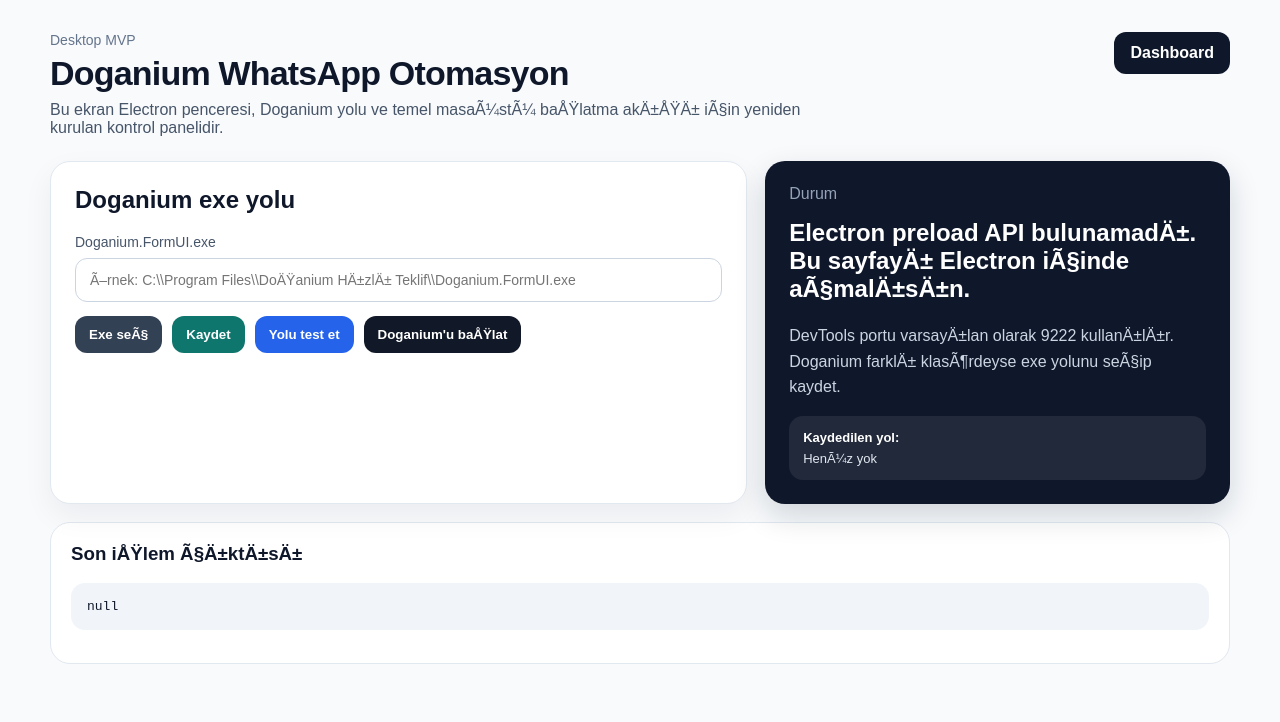
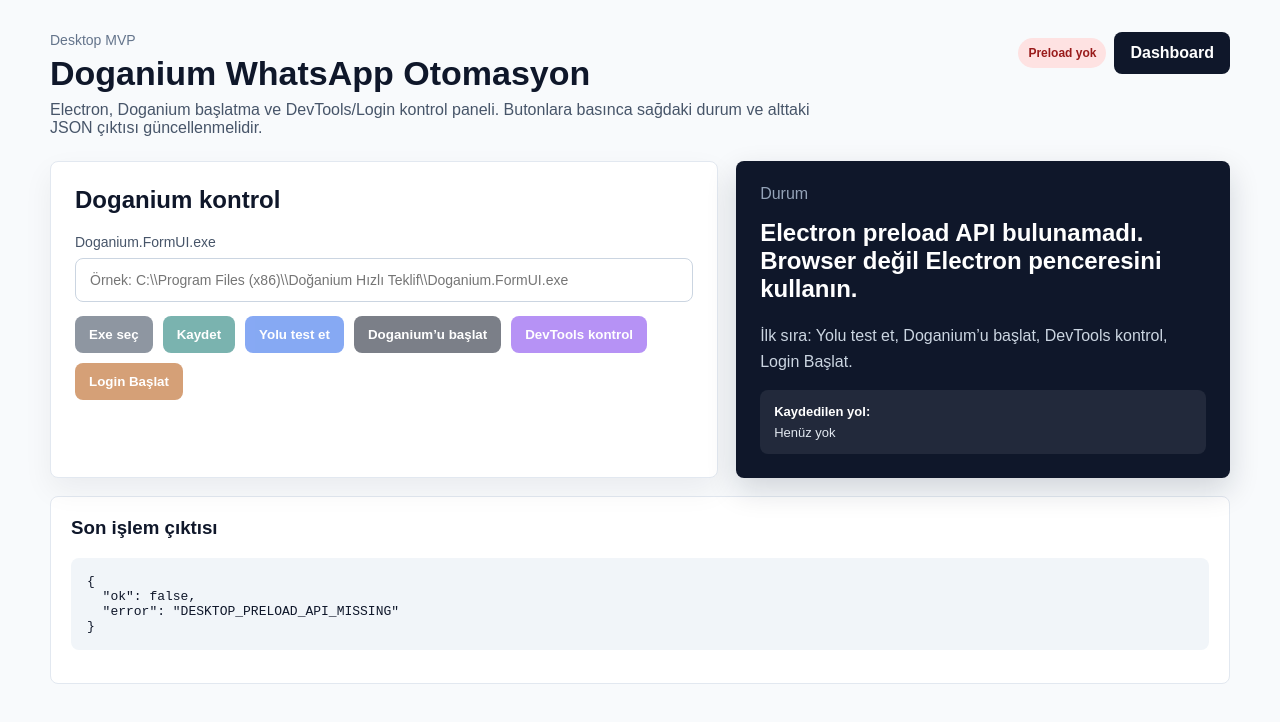
Before and after one commit to emirhanates1814-ux/doganium-whatsapp-mvp, a Next.js app: page /desktop in a window 1280 px wide. Shown: the top 722 px of the page. Built offline with nearby package versions, Linux system fonts and the light colour scheme.

Commit message:
Fix Electron preload IPC and Doganium DevTools flow

```diff
--- a/app/desktop/DesktopClientPage.tsx
+++ b/app/desktop/DesktopClientPage.tsx
@@ -1,6 +1,7 @@
 "use client";
 
 import { useEffect, useState } from "react";
+import type { CSSProperties } from "react";
 
 interface DesktopSettings {
   doganiumExePath?: string;
@@ -13,18 +14,18 @@
   ok: boolean;
   data?: T;
   error?: string;
-  path?: string;
-  pid?: number;
-  args?: string[];
-  cancelled?: boolean;
+  details?: string;
 }
 
 interface DesktopApi {
+  ping: () => Promise<DesktopResult>;
   readSettings: () => Promise<DesktopResult<DesktopSettings>>;
   writeSettings: (settings: DesktopSettings) => Promise<DesktopResult<DesktopSettings>>;
   selectDoganiumExe: () => Promise<DesktopResult<{ exePath: string; settings: DesktopSettings }>>;
   testDoganiumPath: (exePath?: string) => Promise<DesktopResult>;
   startDoganium: (exePath?: string) => Promise<DesktopResult>;
+  checkDevTools: () => Promise<DesktopResult>;
+  startLogin: () => Promise<DesktopResult>;
 }
 
 declare global {
@@ -40,70 +41,104 @@
 export default function DesktopClientPage() {
   const [settings, setSettings] = useState<DesktopSettings>({});
   const [exePath, setExePath] = useState("");
-  const [status, setStatus] = useState("HazÄ±r");
+  const [status, setStatus] = useState("Hazır");
   const [lastResult, setLastResult] = useState<unknown>(null);
+  const [busy, setBusy] = useState(false);
+  const [mounted, setMounted] = useState(false);
+  const [hasDesktopApi, setHasDesktopApi] = useState(false);
 
-  async function loadSettings() {
-    if (!window.desktopApi) {
-      setStatus("Electron preload API bulunamadÄ±. Bu sayfayÄ± Electron iÃ§inde aÃ§malÄ±sÄ±n.");
+  async function runAction<T>(label: string, action: (api: DesktopApi) => Promise<DesktopResult<T>>, onSuccess?: (result: DesktopResult<T>) => void) {
+    const api = window.desktopApi;
+
+    if (!api) {
+      const result = { ok: false, error: "DESKTOP_PRELOAD_API_MISSING", details: "window.desktopApi bulunamadı." };
+      setLastResult(result);
+      setStatus("Electron preload API bulunamadı. Bu sayfayı Electron içinde açın.");
       return;
     }
 
-    const result = await window.desktopApi.readSettings();
+    setBusy(true);
+    setStatus(`${label} çalışıyor...`);
+
+    try {
+      const result = await action(api);
       setLastResult(result);
-    if (result.ok && result.data) {
-      setSettings(result.data);
-      setExePath(result.data.doganiumExePath || "");
-      setStatus("Ayarlar yÃ¼klendi");
+
+      if (result.ok) {
+        setStatus(`${label} başarılı`);
+        onSuccess?.(result);
       } else {
-      setStatus(result.error || "Ayarlar okunamadÄ±");
+        setStatus(`${label} hatası: ${result.error || "Bilinmeyen hata"}`);
+      }
+    } catch (error) {
+      const result = { ok: false, error: error instanceof Error ? error.message : String(error) };
+      setLastResult(result);
+      setStatus(`${label} exception verdi`);
+    } finally {
+      setBusy(false);
     }
   }
 
+  async function loadSettings() {
+    await runAction("Ayarları yükle", (api) => api.readSettings(), (result) => {
+      if (result.data) {
+        setSettings(result.data);
+        setExePath(result.data.doganiumExePath || "");
+      }
+    });
+  }
+
   useEffect(() => {
+    const available = typeof window !== "undefined" && !!window.desktopApi;
+    setMounted(true);
+    setHasDesktopApi(available);
+
+    if (!available) {
+      setStatus("Electron preload API bulunamadı. Browser değil Electron penceresini kullanın.");
+      setLastResult({ ok: false, error: "DESKTOP_PRELOAD_API_MISSING" });
+      return;
+    }
+
+    void runAction("IPC ping", (api) => api.ping());
     void loadSettings();
+    // eslint-disable-next-line react-hooks/exhaustive-deps
   }, []);
 
   async function saveSettings() {
-    if (!window.desktopApi) return;
-    const result = await window.desktopApi.writeSettings({ doganiumExePath: exePath, devtoolsPort: 9222 });
-    setLastResult(result);
-    if (result.ok && result.data) {
-      setSettings(result.data);
-      setStatus("Ayarlar kaydedildi");
-    } else {
-      setStatus(result.error || "Ayarlar kaydedilemedi");
-    }
+    await runAction("Ayarları kaydet", (api) => api.writeSettings({ doganiumExePath: exePath, devtoolsPort: 9222 }), (result) => {
+      if (result.data) setSettings(result.data);
+    });
   }
 
   async function selectExe() {
-    if (!window.desktopApi) return;
-    const result = await window.desktopApi.selectDoganiumExe();
-    setLastResult(result);
-    if (result.ok && result.data) {
+    await runAction("Exe seç", (api) => api.selectDoganiumExe(), (result) => {
+      if (result.data) {
         setExePath(result.data.exePath);
         setSettings(result.data.settings);
-      setStatus("Doganium exe yolu seÃ§ildi");
-    } else if (result.cancelled) {
-      setStatus("SeÃ§im iptal edildi");
-    } else {
-      setStatus(result.error || "Exe seÃ§ilemedi");
       }
+    });
   }
 
   async function testPath() {
-    if (!window.desktopApi) return;
-    const result = await window.desktopApi.testDoganiumPath(exePath);
-    setLastResult(result);
-    setStatus(result.ok ? "Doganium yolu geÃ§erli" : `Yol hatasÄ±: ${result.error || "Bilinmeyen hata"}`);
+    await runAction("Yolu test et", (api) => api.testDoganiumPath(exePath));
   }
 
   async function startDoganium() {
-    if (!window.desktopApi) return;
-    const result = await window.desktopApi.startDoganium(exePath);
-    setLastResult(result);
-    setStatus(result.ok ? `Doganium baÅŸlatÄ±ldÄ±. PID: ${result.pid || "-"}` : `BaÅŸlatma hatasÄ±: ${result.error || "Bilinmeyen hata"}`);
+    await runAction("Doganium’u başlat", (api) => api.startDoganium(exePath));
   }
+
+  async function checkDevTools() {
+    await runAction("DevTools kontrol", (api) => api.checkDevTools());
+  }
+
+  async function startLogin() {
+    await runAction("Login Başlat", (api) => api.startLogin());
+  }
+
+  const actionsDisabled = !mounted || !hasDesktopApi || busy;
+  const preloadBadgeText = !mounted ? "Preload kontrol ediliyor" : hasDesktopApi ? "Preload aktif" : "Preload yok";
+  const preloadBadgeBackground = !mounted ? "#e2e8f0" : hasDesktopApi ? "#dcfce7" : "#fee2e2";
+  const preloadBadgeColor = !mounted ? "#334155" : hasDesktopApi ? "#166534" : "#991b1b";
 
   return (
     <main style={{ minHeight: "100vh", background: "#f8fafc", color: "#0f172a", padding: 32, fontFamily: "Arial, sans-serif" }}>
@@ -111,50 +146,57 @@
         <div style={{ display: "flex", justifyContent: "space-between", gap: 16, alignItems: "flex-start", marginBottom: 24 }}>
           <div>
             <p style={{ margin: 0, color: "#64748b", fontSize: 14 }}>Desktop MVP</p>
-            <h1 style={{ margin: "6px 0 8px", fontSize: 34, letterSpacing: -0.8 }}>Doganium WhatsApp Otomasyon</h1>
-            <p style={{ margin: 0, color: "#475569", maxWidth: 760 }}>
-              Bu ekran Electron penceresi, Doganium yolu ve temel masaÃ¼stÃ¼ baÅŸlatma akÄ±ÅŸÄ± iÃ§in yeniden kurulan kontrol panelidir.
+            <h1 style={{ margin: "6px 0 8px", fontSize: 34 }}>Doganium WhatsApp Otomasyon</h1>
+            <p style={{ margin: 0, color: "#475569", maxWidth: 780 }}>
+              Electron, Doganium başlatma ve DevTools/Login kontrol paneli. Butonlara basınca sağdaki durum ve alttaki JSON çıktısı güncellenmelidir.
             </p>
           </div>
-          <a href="/dashboard" style={{ padding: "12px 16px", borderRadius: 12, background: "#0f172a", color: "white", textDecoration: "none", fontWeight: 700 }}>
+          <div style={{ display: "flex", gap: 8, alignItems: "center" }}>
+            <span style={{ ...pillStyle, background: preloadBadgeBackground, color: preloadBadgeColor }}>
+              {preloadBadgeText}
+            </span>
+            <a href="/dashboard" style={{ padding: "12px 16px", borderRadius: 8, background: "#0f172a", color: "white", textDecoration: "none", fontWeight: 700 }}>
               Dashboard
             </a>
           </div>
+        </div>
 
-        <div style={{ display: "grid", gridTemplateColumns: "1.2fr 0.8fr", gap: 18 }}>
-          <div style={{ background: "white", border: "1px solid #e2e8f0", borderRadius: 20, padding: 24, boxShadow: "0 12px 30px rgba(15,23,42,0.06)" }}>
-            <h2 style={{ marginTop: 0 }}>Doganium exe yolu</h2>
+        <div style={{ display: "grid", gridTemplateColumns: "minmax(0, 1.15fr) minmax(320px, 0.85fr)", gap: 18 }}>
+          <div style={cardStyle}>
+            <h2 style={{ marginTop: 0 }}>Doganium kontrol</h2>
             <label style={{ display: "block", color: "#475569", fontSize: 14, marginBottom: 8 }}>Doganium.FormUI.exe</label>
             <input
               value={exePath}
               onChange={(event) => setExePath(event.target.value)}
-              placeholder="Ã–rnek: C:\\Program Files\\DoÄŸanium HÄ±zlÄ± Teklif\\Doganium.FormUI.exe"
-              style={{ width: "100%", boxSizing: "border-box", padding: "13px 14px", borderRadius: 12, border: "1px solid #cbd5e1", fontSize: 14 }}
+              placeholder="Örnek: C:\\Program Files (x86)\\Doğanium Hızlı Teklif\\Doganium.FormUI.exe"
+              style={{ width: "100%", boxSizing: "border-box", padding: "13px 14px", borderRadius: 8, border: "1px solid #cbd5e1", fontSize: 14 }}
             />
             <div style={{ display: "flex", gap: 10, flexWrap: "wrap", marginTop: 14 }}>
-              <button onClick={selectExe} style={buttonStyle("#334155", "white")}>Exe seÃ§</button>
-              <button onClick={saveSettings} style={buttonStyle("#0f766e", "white")}>Kaydet</button>
-              <button onClick={testPath} style={buttonStyle("#2563eb", "white")}>Yolu test et</button>
-              <button onClick={startDoganium} style={buttonStyle("#111827", "white")}>Doganium'u baÅŸlat</button>
+              <button disabled={actionsDisabled} onClick={selectExe} style={buttonStyle("#334155", "white", actionsDisabled)}>Exe seç</button>
+              <button disabled={actionsDisabled} onClick={saveSettings} style={buttonStyle("#0f766e", "white", actionsDisabled)}>Kaydet</button>
+              <button disabled={actionsDisabled} onClick={testPath} style={buttonStyle("#2563eb", "white", actionsDisabled)}>Yolu test et</button>
+              <button disabled={actionsDisabled} onClick={startDoganium} style={buttonStyle("#111827", "white", actionsDisabled)}>Doganium’u başlat</button>
+              <button disabled={actionsDisabled} onClick={checkDevTools} style={buttonStyle("#7c3aed", "white", actionsDisabled)}>DevTools kontrol</button>
+              <button disabled={actionsDisabled} onClick={startLogin} style={buttonStyle("#b45309", "white", actionsDisabled)}>Login Başlat</button>
             </div>
           </div>
 
-          <div style={{ background: "#0f172a", color: "white", borderRadius: 20, padding: 24, boxShadow: "0 12px 30px rgba(15,23,42,0.16)" }}>
+          <div style={{ background: "#0f172a", color: "white", borderRadius: 8, padding: 24, boxShadow: "0 12px 30px rgba(15,23,42,0.16)" }}>
             <p style={{ color: "#94a3b8", marginTop: 0 }}>Durum</p>
             <h2 style={{ marginTop: 0 }}>{status}</h2>
             <p style={{ color: "#cbd5e1", lineHeight: 1.6 }}>
-              DevTools portu varsayÄ±lan olarak 9222 kullanÄ±lÄ±r. Doganium farklÄ± klasÃ¶rdeyse exe yolunu seÃ§ip kaydet.
+              İlk sıra: Yolu test et, Doganium’u başlat, DevTools kontrol, Login Başlat.
             </p>
-            <div style={{ background: "rgba(255,255,255,0.08)", borderRadius: 14, padding: 14, fontSize: 13 }}>
+            <div style={{ background: "rgba(255,255,255,0.08)", borderRadius: 8, padding: 14, fontSize: 13 }}>
               <div><strong>Kaydedilen yol:</strong></div>
-              <div style={{ wordBreak: "break-all", color: "#e2e8f0", marginTop: 6 }}>{settings.doganiumExePath || "HenÃ¼z yok"}</div>
+              <div style={{ wordBreak: "break-all", color: "#e2e8f0", marginTop: 6 }}>{settings.doganiumExePath || "Henüz yok"}</div>
             </div>
           </div>
         </div>
 
-        <div style={{ marginTop: 18, background: "white", border: "1px solid #e2e8f0", borderRadius: 20, padding: 20 }}>
-          <h3 style={{ marginTop: 0 }}>Son iÅŸlem Ã§Ä±ktÄ±sÄ±</h3>
-          <pre style={{ whiteSpace: "pre-wrap", wordBreak: "break-word", background: "#f1f5f9", borderRadius: 14, padding: 16, overflow: "auto", maxHeight: 320 }}>
+        <div style={{ marginTop: 18, background: "white", border: "1px solid #e2e8f0", borderRadius: 8, padding: 20 }}>
+          <h3 style={{ marginTop: 0 }}>Son işlem çıktısı</h3>
+          <pre style={{ whiteSpace: "pre-wrap", wordBreak: "break-word", background: "#f1f5f9", borderRadius: 8, padding: 16, overflow: "auto", maxHeight: 420 }}>
             {formatJson(lastResult)}
           </pre>
         </div>
@@ -163,14 +205,30 @@
   );
 }
 
-function buttonStyle(background: string, color: string): React.CSSProperties {
+const cardStyle: CSSProperties = {
+  background: "white",
+  border: "1px solid #e2e8f0",
+  borderRadius: 8,
+  padding: 24,
+  boxShadow: "0 12px 30px rgba(15,23,42,0.06)",
+};
+
+const pillStyle: CSSProperties = {
+  padding: "8px 10px",
+  borderRadius: 999,
+  fontSize: 12,
+  fontWeight: 800,
+};
+
+function buttonStyle(background: string, color: string, disabled: boolean): CSSProperties {
   return {
     border: 0,
-    borderRadius: 12,
+    borderRadius: 8,
     padding: "11px 14px",
     background,
     color,
     fontWeight: 700,
-    cursor: "pointer",
+    cursor: disabled ? "not-allowed" : "pointer",
+    opacity: disabled ? 0.55 : 1,
   };
 }
--- a/electron/main.js
+++ b/electron/main.js
@@ -2,14 +2,29 @@
 const path = require("node:path");
 const fs = require("node:fs");
 const { spawn } = require("node:child_process");
+const http = require("node:http");
 
 let mainWindow = null;
 
 const APP_TITLE = "Doganium WhatsApp Otomasyon";
-const DEV_URL = process.env.DESKTOP_URL || "http://127.0.0.1:3000/desktop";
+const DEV_URL = "http://127.0.0.1:3000/desktop";
+const DEVTOOLS_PORT = 9222;
+const DEVTOOLS_ARGS = [`--remote-debugging-port=${DEVTOOLS_PORT}`, "--remote-allow-origins=*"];
 
 function getProjectRoot() {
   return path.resolve(__dirname, "..");
+}
+
+function ok(data = null) {
+  return { ok: true, data };
+}
+
+function fail(error, details) {
+  return {
+    ok: false,
+    error,
+    ...(details === undefined ? {} : { details: typeof details === "string" ? details : JSON.stringify(details) }),
+  };
 }
 
 function getDesktopDir() {
@@ -22,25 +37,22 @@
   return path.join(getDesktopDir(), "settings.json");
 }
 
-function readSettings() {
-  const settingsPath = getSettingsPath();
-  if (!fs.existsSync(settingsPath)) {
+function defaultSettings() {
   return {
     doganiumExePath: "",
-      devtoolsPort: 9222,
-      devtoolsArgs: ["--remote-debugging-port=9222", "--remote-allow-origins=*"],
+    devtoolsPort: DEVTOOLS_PORT,
+    devtoolsArgs: DEVTOOLS_ARGS,
   };
 }
 
+function readSettings() {
+  const settingsPath = getSettingsPath();
+  if (!fs.existsSync(settingsPath)) return defaultSettings();
+
   try {
-    return JSON.parse(fs.readFileSync(settingsPath, "utf8"));
+    return { ...defaultSettings(), ...JSON.parse(fs.readFileSync(settingsPath, "utf8")) };
   } catch (error) {
-    return {
-      doganiumExePath: "",
-      devtoolsPort: 9222,
-      devtoolsArgs: ["--remote-debugging-port=9222", "--remote-allow-origins=*"],
-      settingsReadError: String(error && error.message ? error.message : error),
-    };
+    return { ...defaultSettings(), settingsReadError: String(error && error.message ? error.message : error) };
   }
 }
 
@@ -48,9 +60,13 @@
   const current = readSettings();
   const merged = {
     ...current,
-    ...nextSettings,
-    devtoolsPort: Number(nextSettings.devtoolsPort || current.devtoolsPort || 9222),
+    ...(nextSettings || {}),
+    devtoolsPort: Number((nextSettings && nextSettings.devtoolsPort) || current.devtoolsPort || 9222),
   };
+
+  if (!Array.isArray(merged.devtoolsArgs) || merged.devtoolsArgs.length === 0) {
+    merged.devtoolsArgs = DEVTOOLS_ARGS;
+  }
 
   fs.writeFileSync(getSettingsPath(), JSON.stringify(merged, null, 2), "utf8");
   return merged;
@@ -64,6 +80,11 @@
 }
 
 function createWindow() {
+  const preloadPath = path.join(__dirname, "preload.js");
+  const preloadExists = fs.existsSync(preloadPath);
+  console.log("[electron] preload path", preloadPath);
+  console.log("[electron] preload exists", preloadExists);
+
   mainWindow = new BrowserWindow({
     width: 1440,
     height: 920,
@@ -75,7 +96,7 @@
     backgroundColor: "#f8fafc",
     autoHideMenuBar: true,
     webPreferences: {
-      preload: path.join(__dirname, "preload.js"),
+      preload: preloadPath,
       contextIsolation: true,
       nodeIntegration: false,
       sandbox: false,
@@ -87,63 +108,176 @@
   mainWindow.webContents.on("did-fail-load", (_event, errorCode, errorDescription, validatedURL) => {
     console.error("Electron did-fail-load", { errorCode, errorDescription, validatedURL });
   });
+  mainWindow.webContents.on("render-process-gone", (_event, details) => {
+    console.error("Electron render-process-gone", details);
+  });
   mainWindow.on("closed", () => {
     mainWindow = null;
   });
 
+  if (process.env.NODE_ENV !== "production" && process.env.ELECTRON_OPEN_DEVTOOLS !== "0") {
+    mainWindow.webContents.openDevTools({ mode: "detach" });
+  }
+
   mainWindow.loadURL(DEV_URL);
 }
 
+function readJsonFromHttp(url, timeoutMs = 3000) {
+  return new Promise((resolve) => {
+    const request = http.get(url, { timeout: timeoutMs }, (response) => {
+      let body = "";
+      response.on("data", (chunk) => {
+        body += chunk.toString();
+      });
+      response.on("end", () => {
+        try {
+          resolve({ ok: response.statusCode >= 200 && response.statusCode < 300, statusCode: response.statusCode, data: JSON.parse(body) });
+        } catch (error) {
+          resolve({ ok: false, statusCode: response.statusCode, error: "JSON_PARSE_FAILED", raw: body });
+        }
+      });
+    });
+    request.on("timeout", () => {
+      request.destroy();
+      resolve({ ok: false, error: "TIMEOUT" });
+    });
+    request.on("error", (error) => {
+      resolve({ ok: false, error: error.message || String(error) });
+    });
+  });
+}
+
+function runPythonWorker(scriptName) {
+  return new Promise((resolve) => {
+    const root = getProjectRoot();
+    const workerDir = path.join(root, "worker");
+    const scriptPath = path.join(workerDir, scriptName);
+    const venvPython = path.join(workerDir, ".venv", "Scripts", "python.exe");
+    const pythonExe = fs.existsSync(venvPython) ? venvPython : "python";
+
+    if (!fs.existsSync(scriptPath)) {
+      resolve(fail("WORKER_SCRIPT_NOT_FOUND", scriptPath));
+      return;
+    }
+
+    const child = spawn(pythonExe, [scriptPath], {
+      cwd: workerDir,
+      windowsHide: true,
+      env: {
+        ...process.env,
+        DOGANIUM_DEVTOOLS_PORT: String(readSettings().devtoolsPort || 9222),
+        PYTHONIOENCODING: "utf-8",
+      },
+    });
+
+    let stdout = "";
+    let stderr = "";
+
+    child.stdout.on("data", (chunk) => {
+      stdout += chunk.toString("utf8");
+    });
+
+    child.stderr.on("data", (chunk) => {
+      stderr += chunk.toString("utf8");
+    });
+
+    child.on("error", (error) => {
+      resolve(fail("WORKER_SPAWN_FAILED", { message: error.message || String(error), pythonExe, scriptPath }));
+    });
+
+    child.on("close", (code) => {
+      const trimmed = stdout.trim();
+      try {
+        const parsed = JSON.parse(trimmed || "{}");
+        if (parsed && parsed.ok === false) {
+          resolve(fail(parsed.error || parsed.stage || "WORKER_SCRIPT_FAILED", { ...parsed, code, stderr: stderr.trim(), pythonExe, scriptPath }));
+          return;
+        }
+        resolve(ok({ ...parsed, code, stdout: trimmed, stderr: stderr.trim(), pythonExe, scriptPath }));
+      } catch (error) {
+        if (code === 0) {
+          resolve(ok({ code, stdout: trimmed, stderr: stderr.trim(), pythonExe, scriptPath }));
+        } else {
+          resolve(fail("WORKER_SCRIPT_FAILED", { code, stdout: trimmed, stderr: stderr.trim(), pythonExe, scriptPath, parseError: error.message || String(error) }));
+        }
+      }
+    });
+  });
+}
+
 function registerIpcHandlers() {
+  ipcMain.handle("desktop:ping", async () => {
+    return ok({ message: "desktop IPC aktif", time: new Date().toISOString() });
+  });
+
   ipcMain.handle("desktop:readSettings", async () => {
-    return { ok: true, data: readSettings() };
+    return ok(readSettings());
   });
 
   ipcMain.handle("desktop:writeSettings", async (_event, settings) => {
-    return { ok: true, data: writeSettings(settings || {}) };
+    try {
+      return ok(writeSettings(settings || {}));
+    } catch (error) {
+      return fail("SETTINGS_WRITE_FAILED", error && error.message ? error.message : String(error));
+    }
   });
 
   ipcMain.handle("desktop:selectDoganiumExe", async () => {
     const result = await dialog.showOpenDialog(mainWindow, {
-      title: "Doganium.FormUI.exe seÃ§",
+      title: "Doganium.FormUI.exe sec",
       properties: ["openFile"],
       filters: [{ name: "Executable", extensions: ["exe"] }],
     });
 
     if (result.canceled || !result.filePaths || result.filePaths.length === 0) {
-      return { ok: false, cancelled: true };
+      return fail("DIALOG_CANCELLED", "Kullanıcı dosya seçimini iptal etti.");
     }
 
     const exePath = result.filePaths[0];
     const settings = writeSettings({ doganiumExePath: exePath });
-    return { ok: true, data: { exePath, settings } };
+    return ok({ exePath, settings });
   });
 
   ipcMain.handle("desktop:testDoganiumPath", async (_event, exePath) => {
     const target = exePath || readSettings().doganiumExePath;
-    if (!target) return { ok: false, error: "DOGANIUM_PATH_EMPTY" };
-    if (!fs.existsSync(target)) return { ok: false, error: "DOGANIUM_PATH_NOT_FOUND", path: target };
-    return { ok: true, path: target };
+    if (!target) return fail("DOGANIUM_PATH_EMPTY", "Doganium exe yolu boş.");
+    if (!fs.existsSync(target)) return fail("DOGANIUM_PATH_NOT_FOUND", target);
+    return ok({ path: target });
   });
 
   ipcMain.handle("desktop:startDoganium", async (_event, exePath) => {
     const settings = readSettings();
     const target = exePath || settings.doganiumExePath;
-    if (!target) return { ok: false, error: "DOGANIUM_PATH_EMPTY" };
-    if (!fs.existsSync(target)) return { ok: false, error: "DOGANIUM_PATH_NOT_FOUND", path: target };
+    if (!target) return fail("DOGANIUM_PATH_EMPTY", "Doganium exe yolu boş.");
+    if (!fs.existsSync(target)) return fail("DOGANIUM_PATH_NOT_FOUND", target);
 
-    const args = Array.isArray(settings.devtoolsArgs)
-      ? settings.devtoolsArgs
-      : ["--remote-debugging-port=9222", "--remote-allow-origins=*"];
+    const args = DEVTOOLS_ARGS;
 
+    try {
       const child = spawn(target, args, {
         detached: true,
         stdio: "ignore",
         cwd: path.dirname(target),
+        windowsHide: false,
       });
       child.unref();
 
-    return { ok: true, pid: child.pid, path: target, args };
+      return ok({ pid: child.pid, path: target, args });
+    } catch (error) {
+      return fail("DOGANIUM_START_FAILED", error && error.message ? error.message : String(error));
+    }
+  });
+
+  ipcMain.handle("desktop:checkDevTools", async () => {
+    const port = Number(readSettings().devtoolsPort || DEVTOOLS_PORT);
+    const result = await readJsonFromHttp(`http://127.0.0.1:${port}/json/list`);
+    if (!result.ok) return fail("DOGANIUM_DEVTOOLS_NOT_READY", { ...result, port });
+    const targets = Array.isArray(result.data) ? result.data : [];
+    return ok({ statusCode: result.statusCode, port, targetCount: targets.length, pageTargetCount: targets.filter((target) => target.type === "page").length, targets });
+  });
+
+  ipcMain.handle("desktop:startLogin", async () => {
+    return runPythonWorker("devtools_login_start.py");
   });
 }
 
--- a/electron/preload.js
+++ b/electron/preload.js
@@ -1,9 +1,14 @@
 const { contextBridge, ipcRenderer } = require("electron");
 
 contextBridge.exposeInMainWorld("desktopApi", {
+  ping: () => ipcRenderer.invoke("desktop:ping"),
   readSettings: () => ipcRenderer.invoke("desktop:readSettings"),
   writeSettings: (settings) => ipcRenderer.invoke("desktop:writeSettings", settings),
   selectDoganiumExe: () => ipcRenderer.invoke("desktop:selectDoganiumExe"),
   testDoganiumPath: (exePath) => ipcRenderer.invoke("desktop:testDoganiumPath", exePath),
   startDoganium: (exePath) => ipcRenderer.invoke("desktop:startDoganium", exePath),
+  checkDevTools: () => ipcRenderer.invoke("desktop:checkDevTools"),
+  startLogin: () => ipcRenderer.invoke("desktop:startLogin"),
 });
+
+console.log("[preload] desktopApi exposed");
--- a/next.config.ts
+++ b/next.config.ts
@@ -1,6 +1,7 @@
 import type { NextConfig } from "next";
 
 const nextConfig: NextConfig = {
+  allowedDevOrigins: ["127.0.0.1", "localhost"],
   experimental: {}
 };
 
```
Also changed, not shown: proxy.ts (+22 -10 lines), 2 other files (tests, documents, lock files or other folders). Lines whose indentation alone changed are shown as unchanged.
